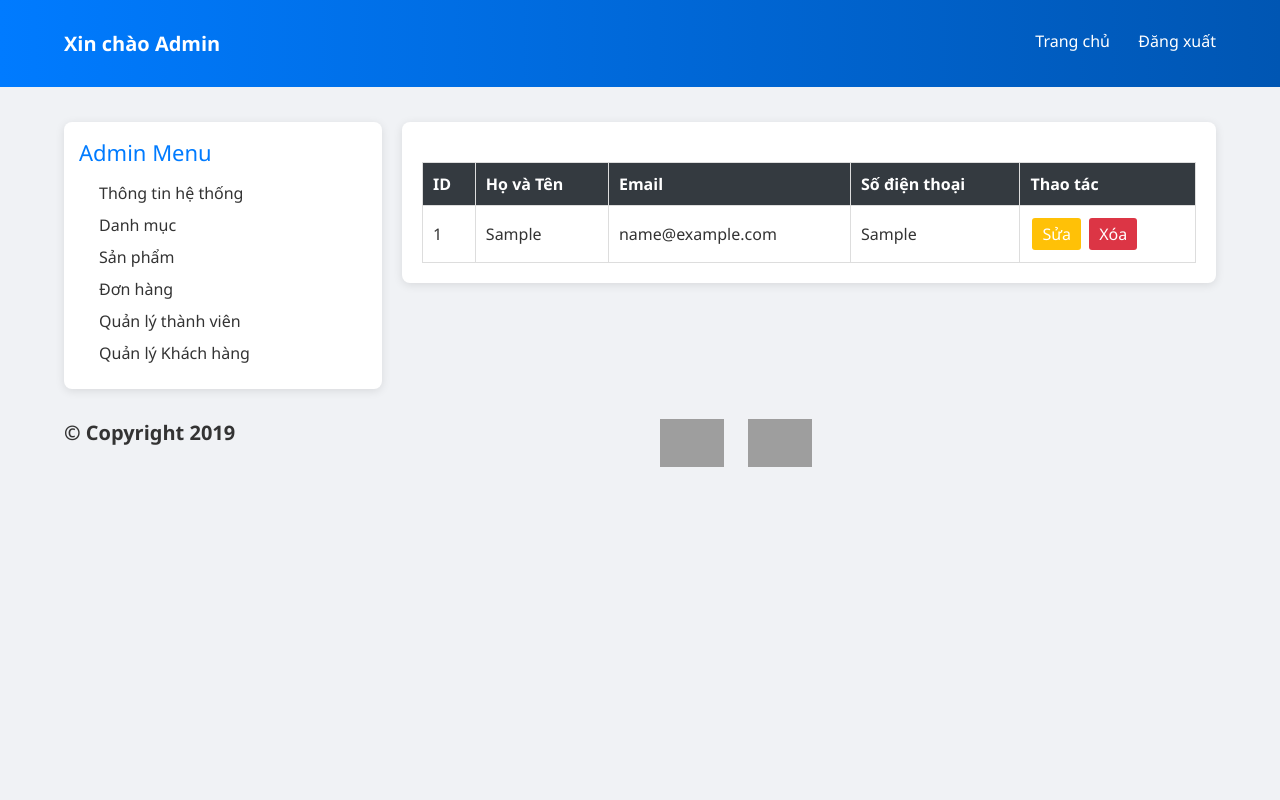
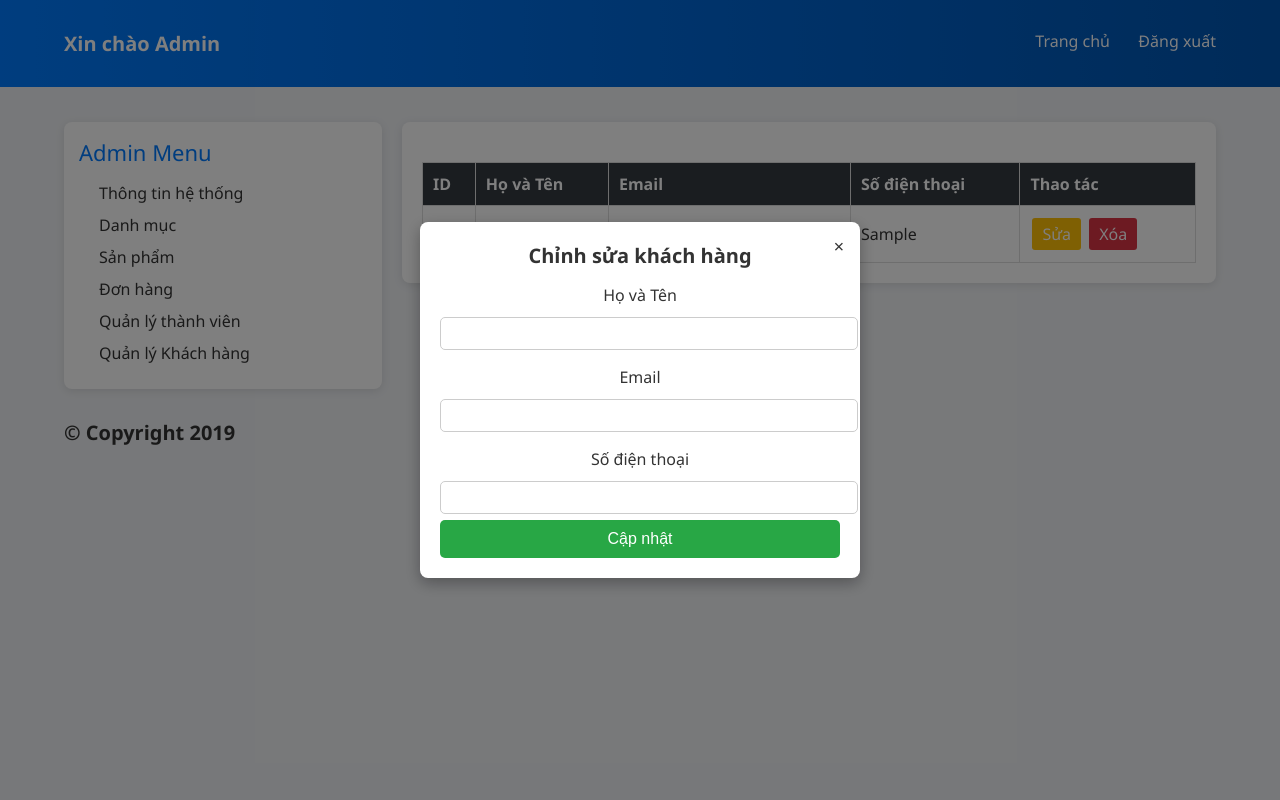
Before and after one commit to Auresol69/Project_Web2, a PHP site: page /admin/header.php?page=customer in a window 1280 px wide. Run offline with PHP 8.4, Linux system fonts and the light colour scheme; tables that the repository leaves empty or names only in its code hold one stand-in row (values such as "Sample post"); grey boxes are pictures that could not be loaded.

Commit message:
updateeee

```diff
--- a/admin/customer/css/style.css
+++ b/admin/customer/css/style.css
@@ -91,3 +91,66 @@ input {
 .save-btn:hover {
     background-color: #218838;
 }
+
+/* Nền mờ của modal */
+.modal {
+    position: fixed;
+    top: 0;
+    left: 0;
+    width: 100%;
+    height: 100%;
+    background: rgba(0, 0, 0, 0.5); /* Nền tối nhẹ */
+    display: flex;
+    justify-content: center;
+    align-items: center;
+}
+
+/* Nội dung modal */
+.modal-content {
+    background: white;
+    padding: 20px;
+    border-radius: 8px;
+    width: 400px;
+    box-shadow: 0px 5px 15px rgba(0, 0, 0, 0.3);
+}
+
+/* Tiêu đề modal */
+.modal-content h3 {
+    font-size: 20px;
+    margin-bottom: 15px;
+    text-align: center;
+}
+
+/* Ô input */
+.modal-content input {
+    width: 100%;
+    padding: 8px;
+    margin: 6px 0;
+    border: 1px solid #ccc;
+    border-radius: 5px;
+}
+
+/* Nút đóng */
+.close-btn {
+    position: absolute;
+    top: 12px;
+    right: 16px;
+    font-size: 18px;
+    cursor: pointer;
+}
+
+/* Nút cập nhật */
+.save-btn {
+    width: 100%;
+    padding: 10px;
+    background: #28a745;
+    border: none;
+    border-radius: 5px;
+    color: white;
+    font-size: 16px;
+    cursor: pointer;
+}
+
+.save-btn:hover {
+    background: #218838;
+}
--- a/admin/customer/customer_listing.php
+++ b/admin/customer/customer_listing.php
@@ -32,7 +32,15 @@ $customers = $db->getAll("users");
                     <td><?= $customer['email']; ?></td>
                     <td><?= $customer['so_dien_thoai']; ?></td>
                     <td>
-                        <a href="customer/update_customer.php?id=<?= $customer['id']; ?>" class="btn btn-warning btn-sm">Sửa</a>
+                        <!-- Nút "Sửa" có thêm class edit-btn và data attributes -->
+                        <a href="#" class="btn btn-warning btn-sm edit-btn"
+                                data-id="<?= $customer['id']; ?>"
+                                data-name="<?= $customer['ho_ten']; ?>"
+                                data-email="<?= $customer['email']; ?>"
+                                data-phone="<?= $customer['so_dien_thoai']; ?>">
+                            Sửa
+                        </a>
+
                         <a href="customer/delete_customer.php?id=<?= $customer['id']; ?>" class="btn btn-danger btn-sm" onclick="return confirm('Bạn có chắc muốn xóa không?');">Xóa</a>
                     </td>
                 </tr>
@@ -40,13 +48,12 @@ $customers = $db->getAll("users");
         </tbody>
     </table>
 
-
 <!-- Modal chỉnh sửa -->
 <div class="modal" id="editModal">
     <div class="modal-content">
         <span class="close-btn">&times;</span>
         <h3>Chỉnh sửa khách hàng</h3>
-        <form action="update_customer.php" method="POST">
+        <form action="customer/update_customer.php" method="POST">
             <input type="hidden" id="edit-id" name="id">
 
             <label for="edit-name">Họ và Tên</label>
@@ -62,32 +69,44 @@ $customers = $db->getAll("users");
         </form>
     </div>
 </div>
+
 <script>
-    // Lấy các phần tử
+    document.addEventListener("DOMContentLoaded", function () {
         const modal = document.getElementById("editModal");
         const closeBtn = document.querySelector(".close-btn");
         const editButtons = document.querySelectorAll(".edit-btn");
 
+        // Duyệt qua từng nút "Sửa" và gán sự kiện click
         editButtons.forEach(button => {
-        button.addEventListener("click", function () {
+            button.addEventListener("click", function (event) {
+                event.preventDefault(); // Ngăn chuyển trang do thẻ <a>
+
+                // Lấy dữ liệu từ data-attributes của nút
                 document.getElementById("edit-id").value = this.dataset.id;
                 document.getElementById("edit-name").value = this.dataset.name;
                 document.getElementById("edit-email").value = this.dataset.email;
                 document.getElementById("edit-phone").value = this.dataset.phone;
+
+                // Hiện modal lên
                 modal.style.display = "block";
             });
         });
 
+        // Đóng modal khi bấm nút "X"
         closeBtn.addEventListener("click", function () {
             modal.style.display = "none";
         });
 
+        // Đóng modal khi bấm ra ngoài
         window.addEventListener("click", function (event) {
             if (event.target == modal) {
                 modal.style.display = "none";
             }
         });
+    });
+
 </script>
+
 </body>
 
 
```
Also changed, not shown: admin/customer/delete_customer.php (+14 -4 lines), admin/customer/update_customer.php (+15 -15 lines). Lines whose indentation alone changed are shown as unchanged.
